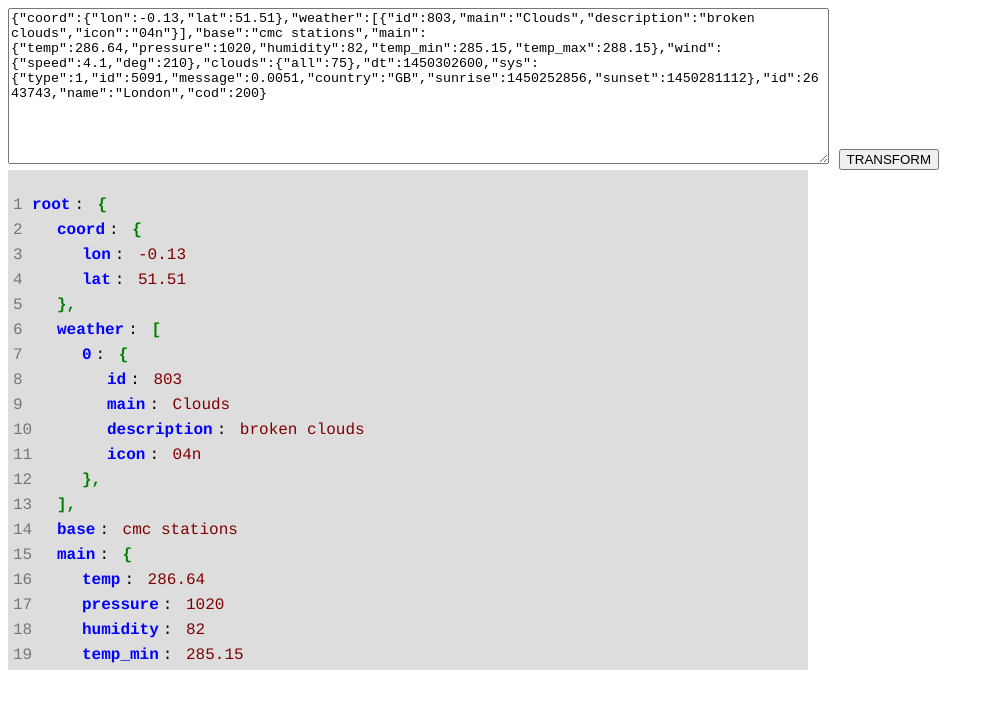
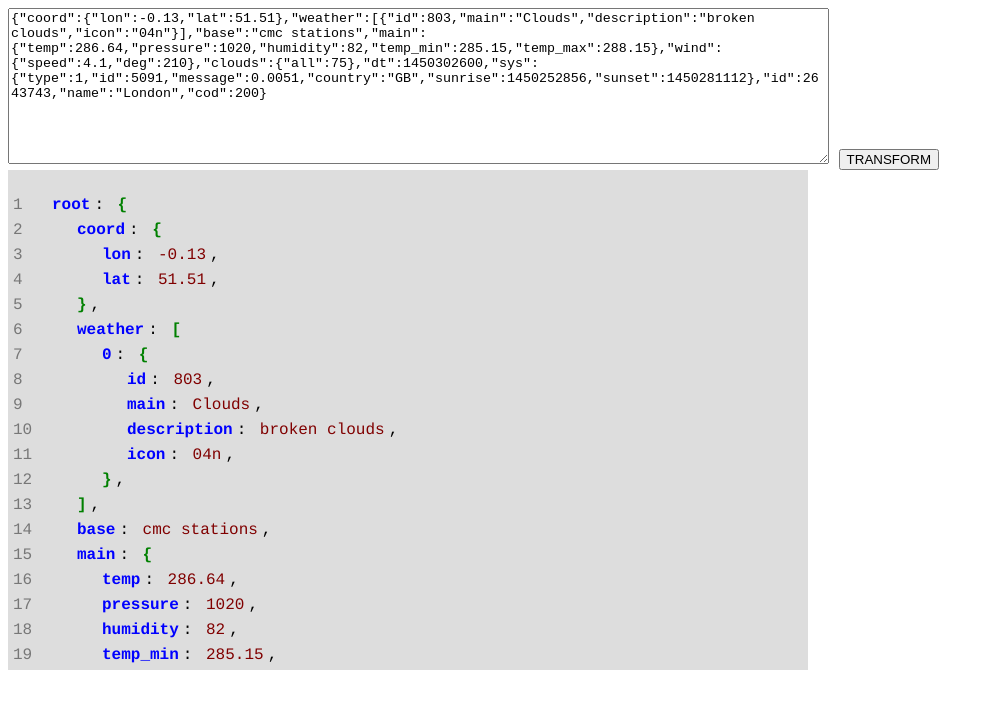
Before and after one commit to annarankin/json-navigator, a plain HTML site: page index.html in a window 1280 px wide. Both pictures are taken after a click on the button "TRANSFORM". Shown: the whole page, without its empty margins (0-994 px from the left). Drawn offline with nearby package versions, Linux system fonts and the light colour scheme.

Commit message:
css and other display tweaks

```diff
--- a/main.js
+++ b/main.js
@@ -2,7 +2,7 @@
 // Function
 var displayObjectDom = function displayObjectDom($target, parent, offset, top) {
   var parent = parent || "root";
-  var offset = offset || 20;
+  var offset = offset || 40;
   var top = top || 10;
   var bracketCounter = bracketCounter || 0;
   var lineCounter = 1;
@@ -22,7 +22,7 @@ var displayObjectDom = function displayObjectDom($target, parent, offset, top) {
     if (typeof obj != "object") {
       var $displayParagraph = $('<p>');
 
-      $displayParagraph.html("<span class='key'>" + parent + '</span>: <span class="value">' + obj + '</span>');
+      $displayParagraph.html("<span class='key'>" + parent + '</span>: <span class="value">' + obj + '</span>,');
       $displayParagraph.css({
         position: "absolute"
       });
@@ -54,13 +54,14 @@ var displayObjectDom = function displayObjectDom($target, parent, offset, top) {
       offset += lineHeight;
       top += lineHeight;
 
+      // Recursively go through every element in array, call self for each
       obj.forEach(function(el, idx) {
         displayObject(el, idx);
       });
 
       var $endBracket = $('<p>');
       if (bracketId != 0) {
-        $endBracket.html('<span class="bracket ' + bracketId + '">],</span>');
+        $endBracket.html('<span class="bracket ' + bracketId + '">]</span>,');
       } else {
         $endBracket.html('<span class="bracket ' + bracketId + '">]</span>');
       }
@@ -103,7 +104,7 @@ var displayObjectDom = function displayObjectDom($target, parent, offset, top) {
       });
       var $endBracket = $('<p>');
       if (bracketId != 0) {
-        $endBracket.html('<span class="bracket ' + bracketId + '">},</span>');
+        $endBracket.html('<span class="bracket ' + bracketId + '">}</span>,');
       } else {
         $endBracket.html('<span class="bracket ' + bracketId + '">}</span>');
       }
--- a/style.css
+++ b/style.css
@@ -31,9 +31,6 @@ span.value:hover {
   font-weight: bold;
   color: green;
 }
-.bracket:hover {
-  background: greenyellow;
-}
 .line-num {
   color: #777;
 }
@@ -43,3 +40,8 @@ span.value:hover {
   height: 500px;
   overflow:scroll;
 }
+.highlighted {
+  box-sizing: border-box;
+  border: 1px solid green;
+  background: greenyellow;
+}
```
